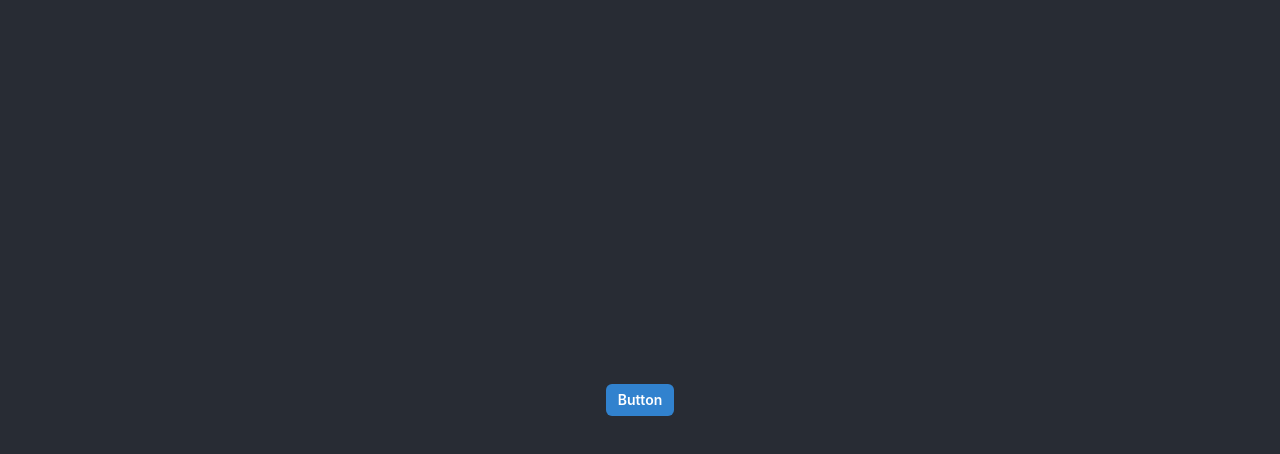
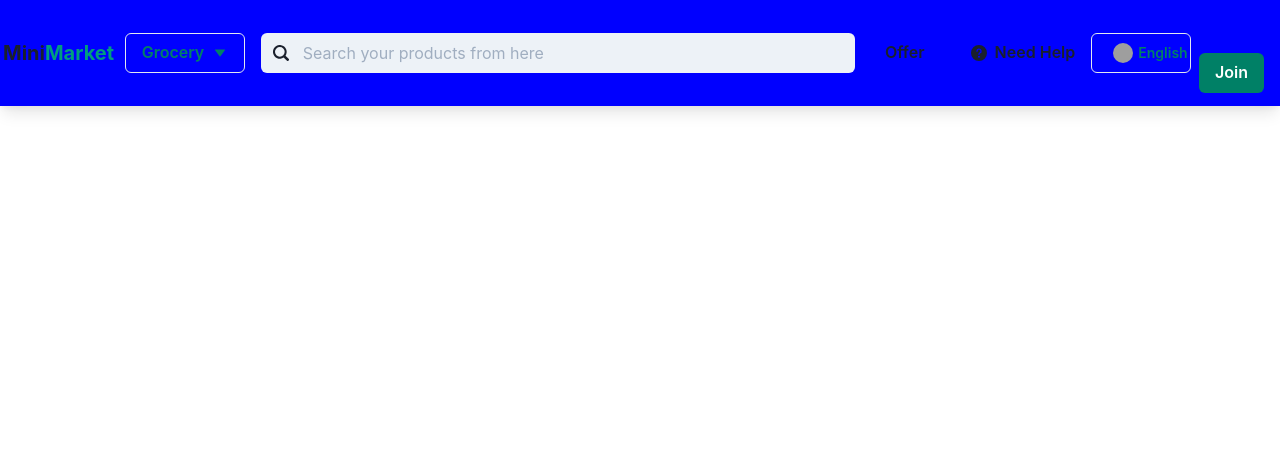
Before and after one commit to abrancorrea/market-project, a React (Create React App) app: page / in a window 1280 px wide. Shown: the top 454 px of the page. Built offline with nearby package versions, Linux system fonts and the light colour scheme; grey boxes are pictures that could not be loaded.

Commit message:
Created Logo and Header

```diff
--- a/package.json
+++ b/package.json
@@ -3,12 +3,14 @@
   "version": "0.1.0",
   "private": true,
   "dependencies": {
+    "@chakra-ui/icons": "1.0.1",
     "@chakra-ui/react": "^1.0.1",
     "@emotion/react": "^11.1.1",
     "@emotion/styled": "^11.0.0",
     "@testing-library/jest-dom": "^5.11.4",
     "@testing-library/react": "^11.1.0",
     "@testing-library/user-event": "^12.1.10",
+    "country-flags-svg": "1.1.0",
     "framer-motion": "^2.9.4",
     "react": "^17.0.1",
     "react-dom": "^17.0.1",
--- a/src/App.js
+++ b/src/App.js
@@ -1,15 +1,13 @@
-import logo from './logo.svg';
+import React from 'react';
 import './App.css';
-import { Button, ButtonGroup } from "@chakra-ui/react"
+import Header from './components/common/Header';
 
-function App() {
+const App = () => {
   return (
     <div className="App">
-      <header className="App-header">
-      <Button colorScheme="blue" size="sm">Button</Button>
-      </header>
+      <Header />
     </div>
   );
-}
+};
 
 export default App;
--- /dev/null
+++ b/src/components/common/Header/index.js
@@ -0,0 +1,136 @@
+import React from 'react';
+import { findFlagUrlByCountryName } from 'country-flags-svg';
+import {
+  Flex,
+  Center,
+  Button,
+  InputGroup,
+  InputLeftElement,
+  Input,
+  Menu,
+  MenuButton,
+  MenuList,
+  MenuItem,
+  Text,
+  Image
+} from '@chakra-ui/react';
+import { Search2Icon, TriangleDownIcon, QuestionIcon } from '@chakra-ui/icons';
+import Logo from '../Logo';
+
+const Header = () => {
+  return (
+    <header>
+      <Flex boxShadow="lg" justifyContent="space-between" p={[2, 2]} bg="blue">
+        <LeftElements />
+        <SearchSection />
+        <RightSection />
+      </Flex>
+    </header>
+  );
+};
+const LeftElements = () => (
+  <Flex h="90" w="20%" maxW={400} align="center" justifyContent="center">
+    <Flex h="10" w="40%" maxW={300}>
+      <Center w="100%">
+        <Logo />
+      </Center>
+    </Flex>
+    <Flex h="10" w="60%" maxW={400}>
+      <Center w="100%">
+        <CategoriesMenu />
+      </Center>
+    </Flex>
+  </Flex>
+);
+
+const CategoriesMenu = () => (
+  <Menu w="100%">
+    <MenuButton
+      as={Button}
+      rightIcon={<TriangleDownIcon color="brand.700" height="12px" />}
+      variant="outline"
+      size="md"
+    >
+      <Text color="brand.700">Grocery</Text>
+    </MenuButton>
+    <MenuList>
+      <MenuItem>Download</MenuItem>
+      <MenuItem>Create a Copy</MenuItem>
+      <MenuItem>Mark as Draft</MenuItem>
+      <MenuItem>Delete</MenuItem>
+      <MenuItem>Attend a Workshop</MenuItem>
+    </MenuList>
+  </Menu>
+);
+
+const SearchSection = () => (
+  <Flex h="90" w="33%" alignItems="center" flexGrow={1}>
+    <Center w="100%">
+      <InputGroup w="100%" maxW={900} variant="filled" colorScheme="brand">
+        <InputLeftElement pointerEvents="none" children={<Search2Icon color="black.300" />} />
+        <Input
+          type="text"
+          _focus={{ boxShadow: 'inherit' }}
+          placeholder="Search your products from here"
+        />
+      </InputGroup>
+    </Center>
+  </Flex>
+);
+
+const RightSection = () => (
+  <Flex h="90" w="33%" maxW={450} align="center">
+    <Flex h="10" w="33%" maxW={450}>
+      <Button colorScheme="black" _hover={{ color: 'brand.700' }} variant="ghost" m={[0, 'auto']}>
+        Offer
+      </Button>
+    </Flex>
+    <Flex h="10" w="33%" maxW={450}>
+      <Button
+        leftIcon={<QuestionIcon />}
+        _hover={{ color: 'brand.700' }}
+        colorScheme="black"
+        variant="ghost"
+      >
+        Need Help
+      </Button>
+    </Flex>
+    <Flex h="10" w="33%" maxW={450} align="center">
+      <Menu w="100%">
+        <MenuButton size="md" as={Button} d="flex" variant="outline" m={[0, 'auto']}>
+          <Flex align="center">
+            <Image
+              boxSize="20px"
+              borderRadius="full"
+              src={'//purecatamphetamine.github.io/country-flag-icons/1x1/US.svg'}
+              alt=""
+              m="5px"
+            />
+            <Text fontSize="sm" color="brand.700">
+              English
+            </Text>
+          </Flex>
+        </MenuButton>
+        <MenuList>
+          <MenuItem>
+            <Image
+              boxSize="20px"
+              borderRadius="full"
+              src={'https://purecatamphetamine.github.io/country-flag-icons/1x1/ES.svg'}
+              alt=""
+              m="5px"
+            />
+            Spanish
+          </MenuItem>
+        </MenuList>
+      </Menu>
+    </Flex>
+    <Flex h="15" w="20%" p={2} boxSizing="border-box" maxW={450}>
+      <Button colorScheme="brand" bg="brand.700">
+        Join
+      </Button>
+    </Flex>
+  </Flex>
+);
+
+export default Header;
--- /dev/null
+++ b/src/components/common/Logo/index.js
@@ -0,0 +1,12 @@
+import { Heading } from '@chakra-ui/react';
+import React from 'react';
+
+const Logo = () => {
+  return (
+    <Heading size="md">
+      Mini<span style={{ color: 'rgb(0, 158, 127)' }}>Market</span>{' '}
+    </Heading>
+  );
+};
+
+export default Logo;
--- a/src/index.js
+++ b/src/index.js
@@ -3,17 +3,39 @@ import ReactDOM from 'react-dom';
 import './index.css';
 import App from './App';
 import reportWebVitals from './reportWebVitals';
-import { ChakraProvider } from "@chakra-ui/react"
+import { ChakraProvider, extendTheme } from '@chakra-ui/react';
+
+const theme = extendTheme({
+  styles: {
+    global: {
+      '*:focus': {
+        boxShadow: 'none !important'
+      }
+    }
+  },
+  colors: {
+    brand: {
+      50: '#d9fffa',
+      100: '#adfff0',
+      200: '#7dffe6',
+      300: '#4dffdc',
+      400: '#25ffd2',
+      500: '#13e6b8',
+      600: '#00b38f',
+      700: '#008066',
+      800: '#004e3c',
+      900: '#001c13'
+    }
+  }
+});
 
 ReactDOM.render(
-  <ChakraProvider>
+  <ChakraProvider theme={theme}>
     <App />
   </ChakraProvider>,
   document.getElementById('root')
 );
 
-
-
 // If you want to start measuring performance in your app, pass a function
 // to log results (for example: reportWebVitals(console.log))
 // or send to an analytics endpoint. Learn more: https://bit.ly/CRA-vitals
```
Also changed, not shown: 1 other file (tests, documents, lock files or other folders).
